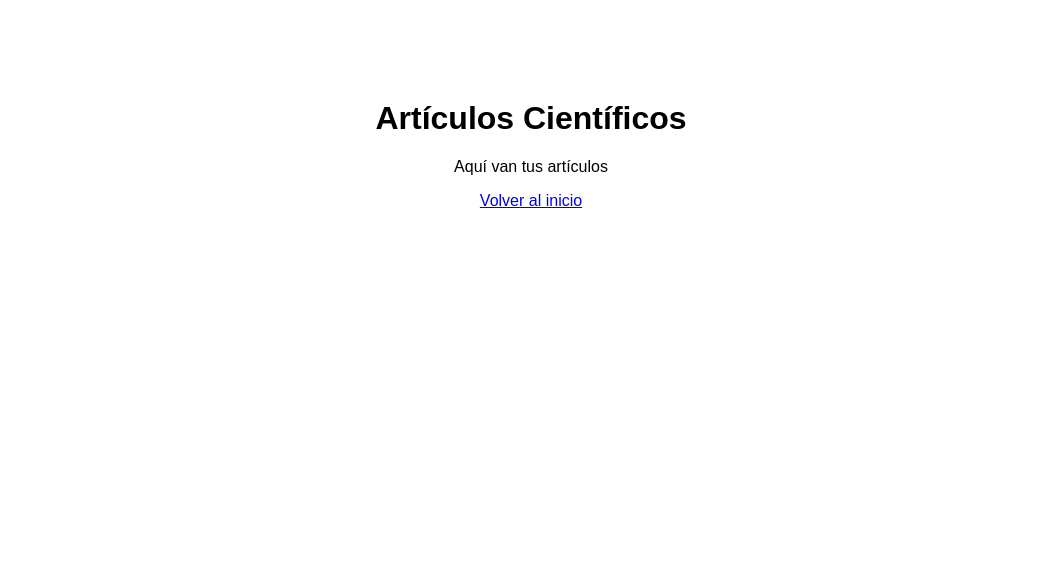
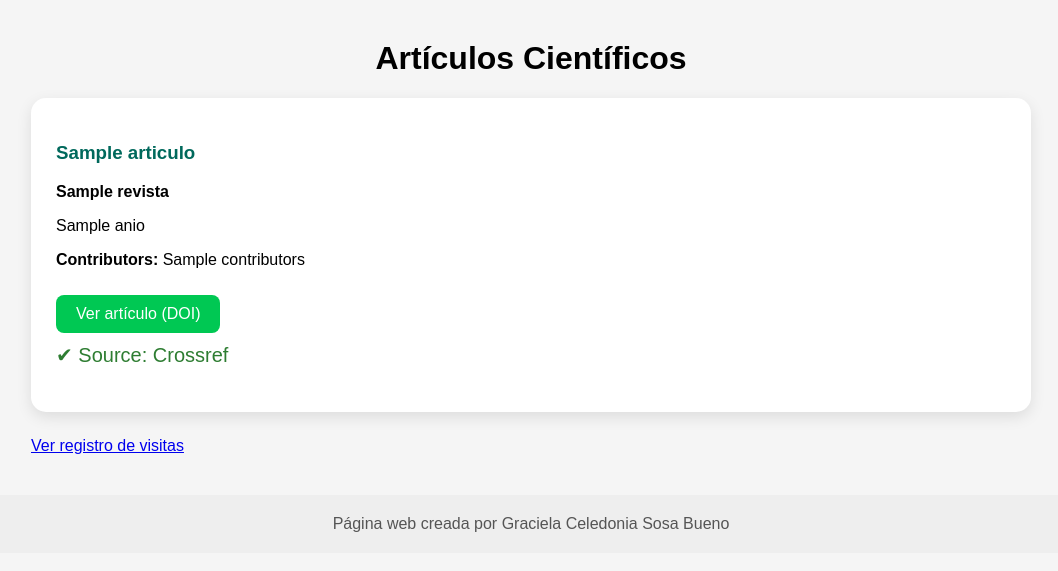
Before and after one commit to winstonc18/Mi-pagina-web, a Flask app: template templates/articulos.html in a window 1280 px wide. Shown: the top 571 px of the page, without its empty margins (109-1167 px from the left). Run offline with Flask 3, Linux system fonts and the light colour scheme; the template is opened without the code that fills it: most values are stand-ins (such as "Sample title", 1, 10 or a date in 2020).

Commit message:
fix: usar templates correctamente

```diff
--- a/main.py
+++ b/main.py
@@ -27,27 +27,7 @@ def leer_visitas():
 # ================= BIENVENIDA =================
 @app.route("/")
 def inicio():
-    return """
-<!DOCTYPE html>
-<html lang="es">
-<head>
-<meta charset="UTF-8">
-<title>Bienvenida</title>
-<style>
-body{font-family:Arial;background:#f5f5f5;text-align:center;padding-top:100px}
-a{background:#00695c;color:white;padding:15px 30px;border-radius:10px;
-text-decoration:none;font-size:20px}
-</style>
-</head>
-<body>
-<h1>Bienvenido</h1>
-<p>Acceda a los artículos científicos</p>
-<a href="/articulos">Comenzar</a>
-</body>
-</html>
-"""
-
-
+    return render_template("index.html")
 
 
 # ================= ARTÍCULOS =================
@@ -57,20 +37,6 @@ def articulos():
     fecha = datetime.now().strftime("%Y-%m-%d %H:%M:%S")
     guardar_visita(ip, fecha)
 
-    return """
-<!DOCTYPE html>
-<html lang="es">
-<head>
-<meta charset="UTF-8">
-<title>Artículos</title>
-</head>
-<body>
-<h1>Artículos Científicos</h1>
-<p>Aquí van tus artículos</p>
-<a href="/">Volver al inicio</a>
-</body>
-</html>
-"""
 
     articulos = [
         {
--- a/templates/articulos.html
+++ b/templates/articulos.html
@@ -1,16 +1,41 @@
 <!DOCTYPE html>
 <html lang="es">
 <head>
-    <meta charset="UTF-8">
-    <title>Artículos</title>
-    <link rel="stylesheet" href="{{ url_for('static', filename='style.css') }}">
+<meta charset="UTF-8">
+<title>Artículos Científicos</title>
+
+<style>
+body{background:#f5f5f5;font-family:Arial}
+.container{max-width:1000px;margin:40px auto}
+.card{background:white;padding:25px;border-radius:15px;margin-bottom:25px;
+box-shadow:0 5px 15px rgba(0,0,0,0.1)}
+.card h3{color:#00695c}
+.card a{background:#00c853;color:white;padding:10px 20px;border-radius:8px;
+text-decoration:none;display:inline-block;margin-top:10px}
+.source{color:#2e7d32;font-size:20px;margin-top:10px}
+footer{background:#eee;color:#555;text-align:center;padding:20px}
+</style>
+
 </head>
 <body>
 
-    <h1>Artículos Científicos</h1>
-    <p>Aquí van tus artículos</p>
+<div class="container">
+<h1 style="text-align:center">Artículos Científicos</h1>
 
-    <a href="{{ url_for('inicio') }}">Volver al inicio</a>
+{% for a in articulos %}
+<div class="card">
+    <h3>{{ a.titulo }}</h3>
+    <p><strong>{{ a.revista }}</strong></p>
+    <p>{{ a.anio }}</p>
+    <p><strong>Contributors:</strong> {{ a.contributors }}</p>
+    <a href="{{ a.doi }}" target="_blank">Ver artículo (DOI)</a>
+    <p class="source">✔ Source: Crossref</p>
+</div>
+{% endfor %}
 
+<p><a href="/registro">Ver registro de visitas</a></p>
+</div>
+
+<footer>Página web creada por Graciela Celedonia Sosa Bueno</footer>
 </body>
 </html>
```
